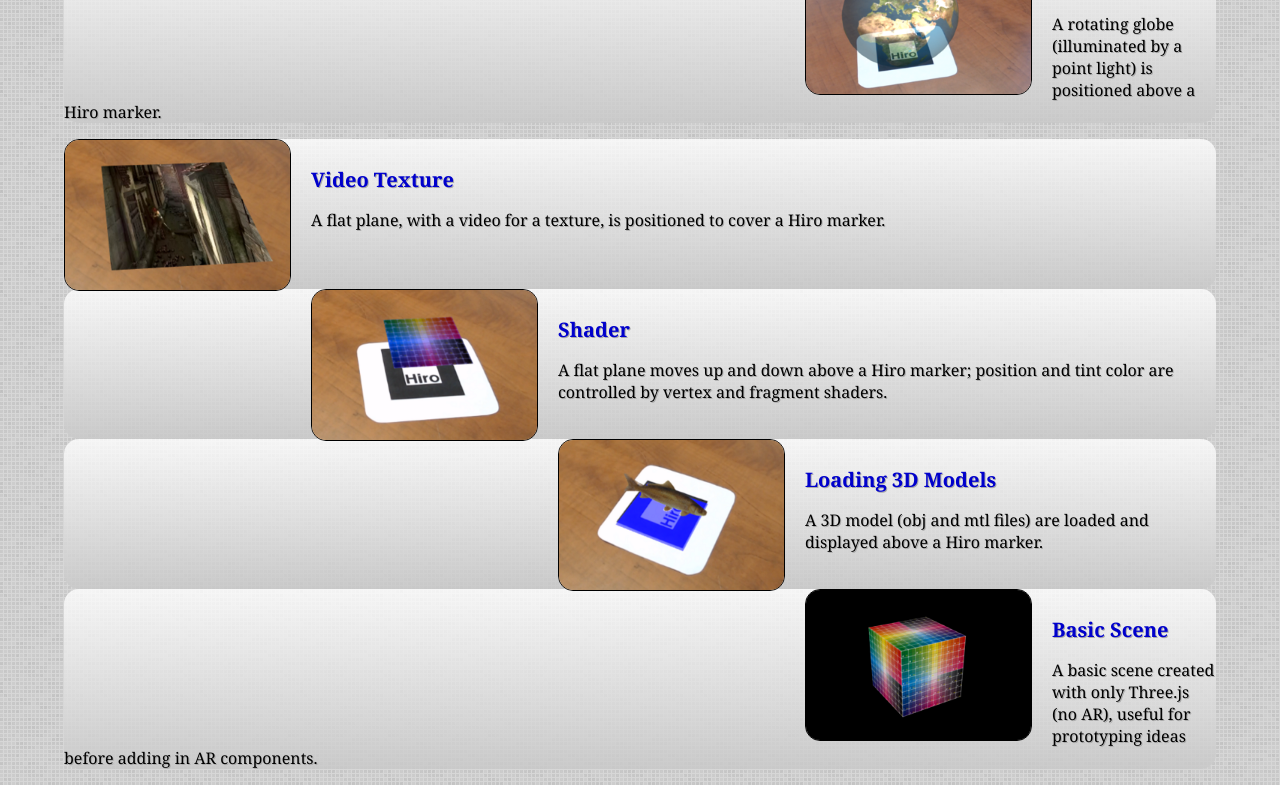
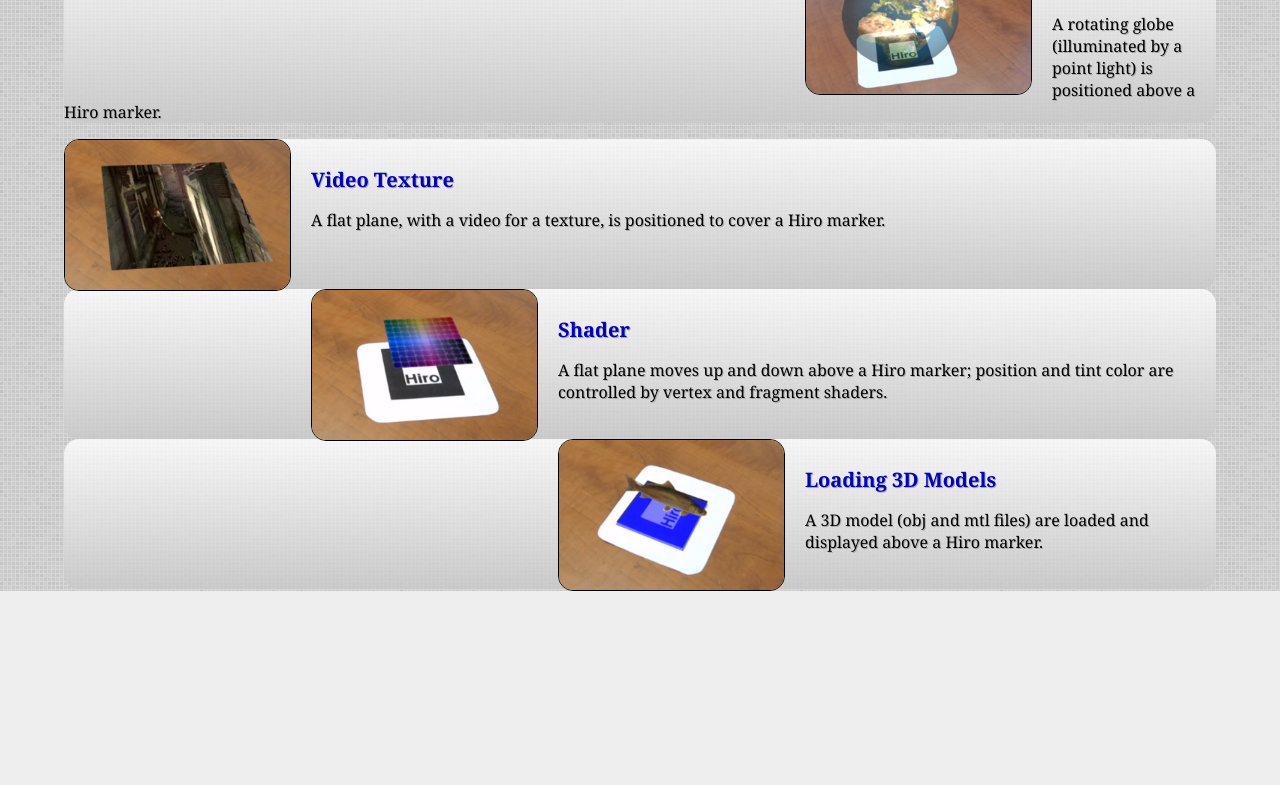
Before and after one commit to cpalmer-ft/cpalmer-ft.github.io, a plain HTML site: page index.html in a window 1280 px wide. Shown: the part 766-1551 px from the top of the page. After the commit the page ends 1357 px from the top, so only its background shows below. Drawn offline with Linux system fonts and the light colour scheme.

Commit message:
remove 3d scene

```diff
--- a/index.html
+++ b/index.html
@@ -104,12 +104,12 @@ Source code hosted at <a class="toc" href="https://github.com/stemkoski/AR-Examp
 </p>
 </div> -->
 
-<div class="fancy">
+<!-- <div class="fancy">
 <a href="basic-scene.html" target="_blank">
 <img src="images/demo/basic-scene.png" class="superImage" />
 <br/>Basic Scene</a>
 <p class ="superText"> A basic scene created with only Three.js (no AR), useful for prototyping ideas before adding in AR components. </p>
-</div>
+</div> -->
 <!--
 <div class="fancy">
 <a href="water-effect.html" target="_blank">
```
